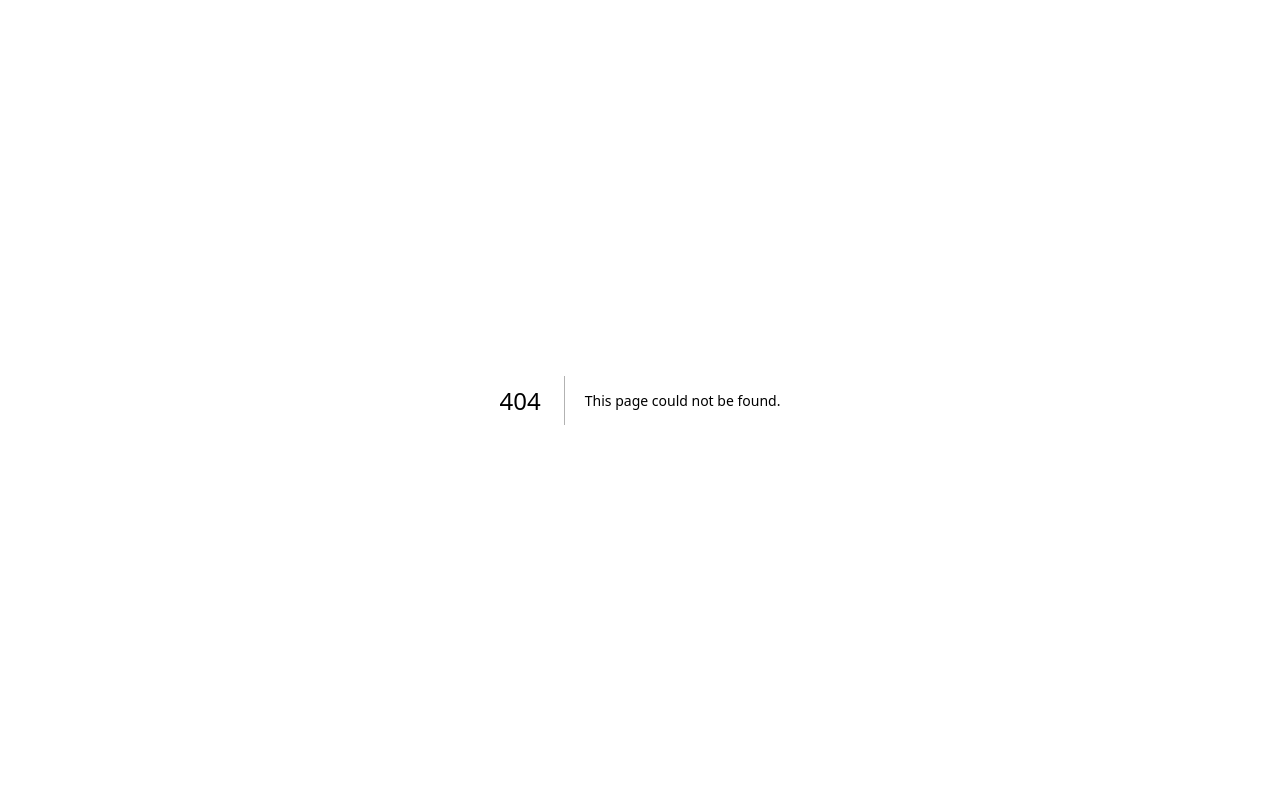
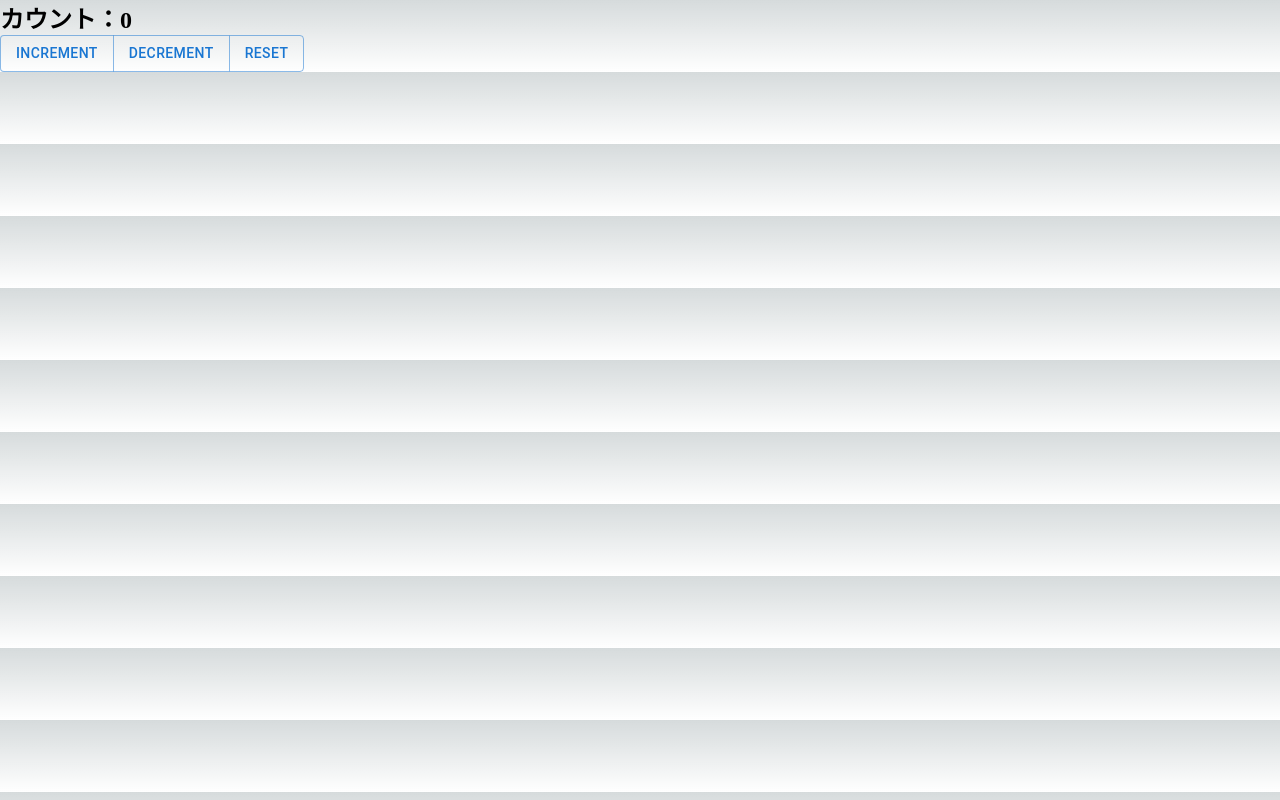
Before and after one commit to YujiTakebuchi/next-labo, a Next.js app: page /react-hooks/reducer in a window 1280 px wide. Before the commit this address had no page. Built offline with nearby package versions, Linux system fonts and the light colour scheme.

Commit message:
useReducerを使ってみた

```diff
--- /dev/null
+++ b/components/react-hooks/Reducer.tsx
@@ -0,0 +1,40 @@
+import { Button, ButtonGroup } from "@mui/material";
+import React, { useReducer } from "react";
+
+// react hooksの一つのuseReducer
+// ステート更新用の関数を定義することができる
+// 内部的にはuseStateを使ってるらしい
+// ちょっとした分岐とか変形させたい時便利かもね！
+// 大文字にするとか？
+// パスタ作ったお前ミキサーとか
+const Reducer: React.FC = () => {
+  const initialState = 0;
+  // reducer関数、第1引数はステート、第2引数はdispatchの引数で受ける変数
+  const reducerFunc = (count: number, action: string) => {
+    switch (action) {
+      case "+":
+        return count + 1;
+      case "-":
+        return count - 1;
+      case "reset":
+        return 0;
+      default:
+        return 0;
+    }
+  };
+  // useReducer
+  // const [state, dispatch呼び出し関数] = useReducer(dispatch関数, 初期値)の意味
+  const [count, dispatch] = useReducer(reducerFunc, initialState);
+  return (
+    <>
+      <h2>カウント：{count}</h2>
+      <ButtonGroup color="primary" aria-label="outlined primary button group">
+        <Button onClick={() => dispatch("+")}>increment</Button>
+        <Button onClick={() => dispatch("-")}>decrement</Button>
+        <Button onClick={() => dispatch("reset")}>reset</Button>
+      </ButtonGroup>
+    </>
+  );
+};
+
+export default Reducer;
--- a/package.json
+++ b/package.json
@@ -9,6 +9,9 @@
     "lint": "next lint"
   },
   "dependencies": {
+    "@emotion/react": "^11.10.6",
+    "@emotion/styled": "^11.10.6",
+    "@mui/material": "^5.11.10",
     "@next/font": "13.1.6",
     "@types/node": "18.13.0",
     "@types/react": "18.0.27",
--- /dev/null
+++ b/pages/react-hooks/reducer.tsx
@@ -0,0 +1,9 @@
+import Reducer from "@/components/react-hooks/Reducer";
+
+export default function Home() {
+  return (
+    <div>
+      <Reducer />
+    </div>
+  );
+}
```
Also changed, not shown: 1 other file (tests, documents, lock files or other folders).
